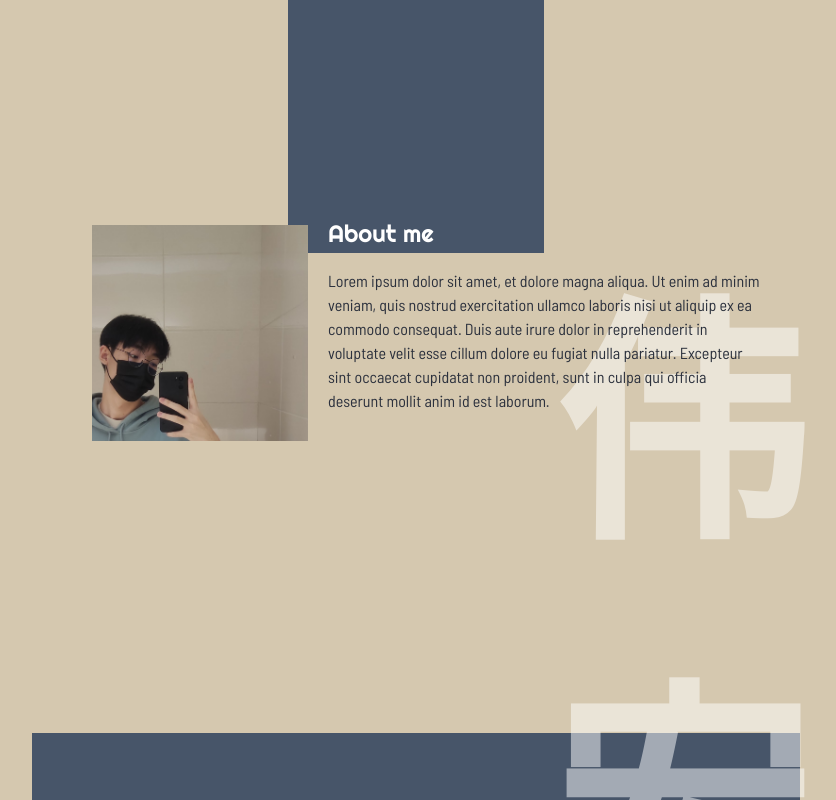
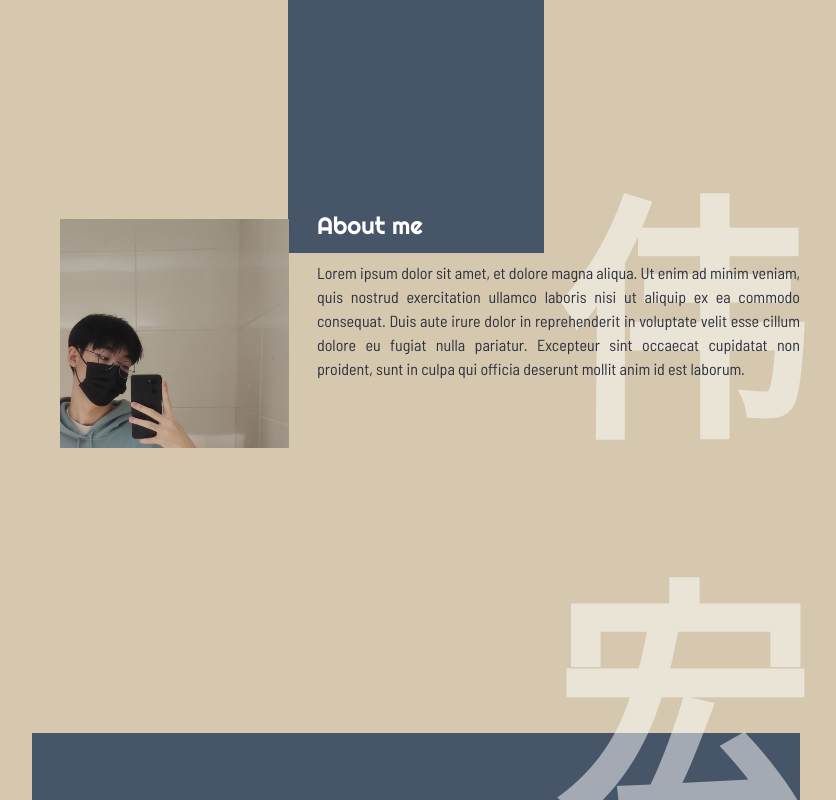
Before and after one commit to w3ihong/personalWeb, a Next.js app: page / in a window 1280 px wide. Shown: the part 940-1740 px from the top of the page, without its empty margins (224-1060 px from the left). Built offline with nearby package versions, Linux system fonts and the light colour scheme.

Commit message:
fixed x-overflow not hiding

```diff
--- a/src/app/globals.css
+++ b/src/app/globals.css
@@ -19,8 +19,8 @@
     }
   }
 
-  html{
-    @apply scroll-smooth bg-pri overflow-x-hidden font-barlow text-sec
+  body,html{
+    @apply scroll-smooth bg-pri font-barlow text-sec
   }
 }
 
--- a/src/app/layout.tsx
+++ b/src/app/layout.tsx
@@ -32,10 +32,12 @@ export default function RootLayout({children}: {
     <html lang="en" className={`${barlow.variable} ${righteous.variable}`}>
       <body>
         <Nav/>
-        <div className=' mx-6 md:mx-16 lg:mx-32 xl:mx-64 '>
-          {children}
+        <div className='overflow-x-hidden'>
+          <div className=' mx-6 md:mx-16 lg:mx-32 xl:mx-64 '>
+            {children}
+          </div>
+          <Footer/>
         </div>
-        <Footer/>
       </body>
     </html>
   )
--- a/src/app/page.tsx
+++ b/src/app/page.tsx
@@ -66,28 +66,27 @@ export default function Home() {
         </section>
 
         {/* About me */}
-        <section id="about" ref={ref} className=" snap-start flex relative h-screen flex-col md:flex-row items-center justify-center p-10">
+        <section id="about" ref={ref} className=" snap-start flex relative h-screen flex-col md:flex-row items-center justify-center ">
           {/* top decorative box */}
           <div className=" AOS absolute hidden md:block w-1/3 bg-slate-600 h-1/2 md:h-2/5 top-0"></div>
           {/* Image container */}
-          <div className=" flex w-4/5 md:w-2/5 m-5 max-w-[20rem]">
+          <div className=" flex w-4/5 md:w-2/5 m-5 max-w-[18rem] px-2">
             <Image
               src={profilePic}
               alt="Picture of me"
               className="z-10 AOS from-L"
             />
-            {/* chinese text */}
-            <span className=" absolute z-20 w-1/4 right-[3.5rem] font-bold text-[16rem] text-white/50">伟宏</span>
           </div>
           {/* text container */}
           <div className="flex flex-col w-4/5 h-1/2 md:h-full justify-start">
             <div className="flex items-end md:h-2/5 ">
               {/* mobile decorative box */}
-              <div className="absolute bg-slate-600 md:hidden w-1/2 h-[16rem] z-0 left-9"></div>
+              <div className="absolute bg-slate-600 md:hidden w-1/2 h-[16rem] z-0 left-0"></div>
               <h1 className="AOS from-T text-2xl py-3 md:text-3xl md:py-5 text-white z-10">About me</h1>
             </div>
+            <span className=" absolute z-20 w-1/4 right-[3.5rem] -bottom-[10rem]  font-bold text-[13rem] md:text-[16rem] text-white/50">伟宏</span>
             <div className="AOS from-B flex md:h-3/5 z-30 pt-2">
-              <p className=" text-sm md:text-base">Lorem ipsum dolor sit amet, et dolore magna aliqua. Ut enim ad minim veniam, quis nostrud exercitation ullamco laboris nisi ut aliquip ex ea commodo consequat. Duis aute irure dolor in reprehenderit in voluptate velit esse cillum dolore eu fugiat nulla pariatur. Excepteur sint occaecat cupidatat non proident, sunt in culpa qui officia deserunt mollit anim id est laborum.</p>
+              <p className=" text-justify text-base">Lorem ipsum dolor sit amet, et dolore magna aliqua. Ut enim ad minim veniam, quis nostrud exercitation ullamco laboris nisi ut aliquip ex ea commodo consequat. Duis aute irure dolor in reprehenderit in voluptate velit esse cillum dolore eu fugiat nulla pariatur. Excepteur sint occaecat cupidatat non proident, sunt in culpa qui officia deserunt mollit anim id est laborum.</p>
             </div>
           </div>
         </section>
@@ -106,7 +105,7 @@ export default function Home() {
         </section>
 
         <section id="contact" className=" snap-start flex min-h-screen flex-wrap items-center justify-center">
-          <h1>Contact me </h1>
+          <h1>Contact Fish flop flop </h1>
         </section>
       </div>
     </main>
```
